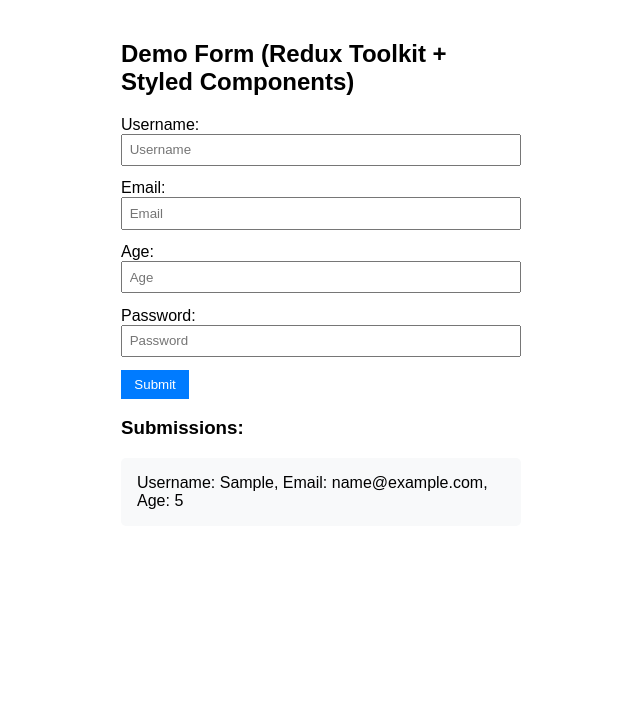
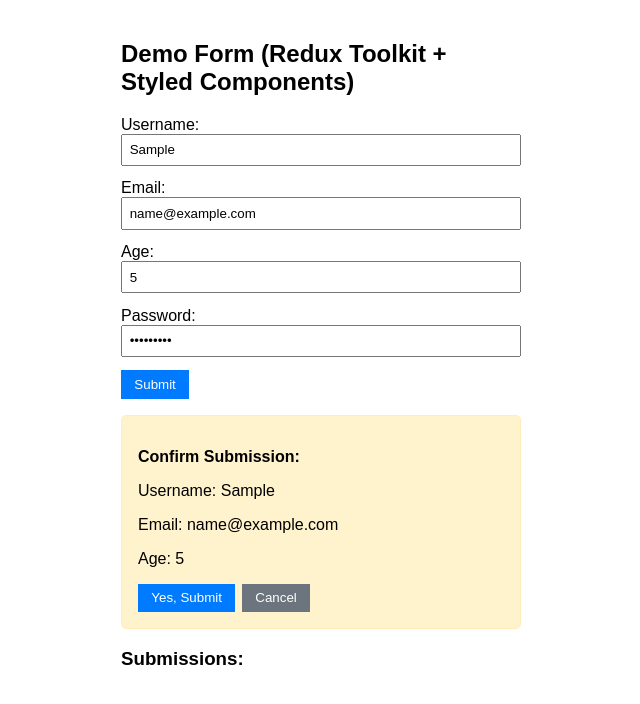
Before and after one commit to Krishnabot/react_-practise, a React (Create React App) app: page / in a window 1280 px wide. Both pictures are taken after typing "Sample", "name@example.com", "5", "Sample123" into the empty fields and a click on the button "Submit". Shown: the top 704 px of the page, without its empty margins (319-959 px from the left). Built offline with nearby package versions, Linux system fonts and the light colour scheme.

Commit message:
Enhance form submission flow with confirmation dialog and styled components

```diff
--- a/src/features/form/formComponent.js
+++ b/src/features/form/formComponent.js
@@ -3,7 +3,7 @@
 import { submitForm } from "./formSlice";
 import styled from "styled-components";
 
-// Styled Components (PascalCase names)
+// Styled Components
 const FormContainer = styled.div`
   padding: 20px;
   font-family: Arial, sans-serif;
@@ -21,12 +21,20 @@
 
 const Button = styled.button`
   padding: 0.5em 1em;
+  margin-right: 0.5em;
   background-color: #007bff;
   color: white;
   border: none;
   cursor: pointer;
   &:hover {
     background-color: #0056b3;
+  }
+`;
+
+const CancelButton = styled(Button)`
+  background-color: #6c757d;
+  &:hover {
+    background-color: #5a6268;
   }
 `;
 
@@ -42,31 +50,46 @@
   border-radius: 5px;
 `;
 
+const ConfirmationBox = styled.div`
+  background-color: #fff3cd;
+  border: 1px solid #ffeeba;
+  padding: 1em;
+  margin-top: 1em;
+  border-radius: 5px;
+`;
+
 export const FormComponent = () => {
   const [username, setUsername] = useState("");
   const [email, setEmail] = useState("");
   const [age, setAge] = useState("");
   const [password, setPassword] = useState("");
+  const [showConfirmation, setShowConfirmation] = useState(false);
 
   const dispatch = useDispatch();
   const submissions = useSelector((state) => state.form.submissions);
 
-  const handleSubmit = (e) => {
+  const handleInitialSubmit = (e) => {
     e.preventDefault();
+    setShowConfirmation(true);
+  };
+
+  const confirmSubmit = () => {
     dispatch(submitForm({ username, email, age, password }));
-    alert(
-      `Submission successful!\nUsername: ${username}\nEmail: ${email}\nAge: ${age}`
-    );
     setUsername("");
     setEmail("");
     setAge("");
     setPassword("");
+    setShowConfirmation(false);
+  };
+
+  const cancelSubmit = () => {
+    setShowConfirmation(false);
   };
 
   return (
     <FormContainer>
       <h2>Demo Form (Redux Toolkit + Styled Components)</h2>
-      <form onSubmit={handleSubmit}>
+      <form onSubmit={handleInitialSubmit}>
         <label>Username:</label>
         <Input
           type="text"
@@ -102,6 +125,19 @@
         <Button type="submit">Submit</Button>
       </form>
 
+      {showConfirmation && (
+        <ConfirmationBox>
+          <p>
+            <strong>Confirm Submission:</strong>
+          </p>
+          <p>Username: {username}</p>
+          <p>Email: {email}</p>
+          <p>Age: {age}</p>
+          <Button onClick={confirmSubmit}>Yes, Submit</Button>
+          <CancelButton onClick={cancelSubmit}>Cancel</CancelButton>
+        </ConfirmationBox>
+      )}
+
       <h3>Submissions:</h3>
       <SubmissionList>
         {submissions.map((submission, index) => (
```
